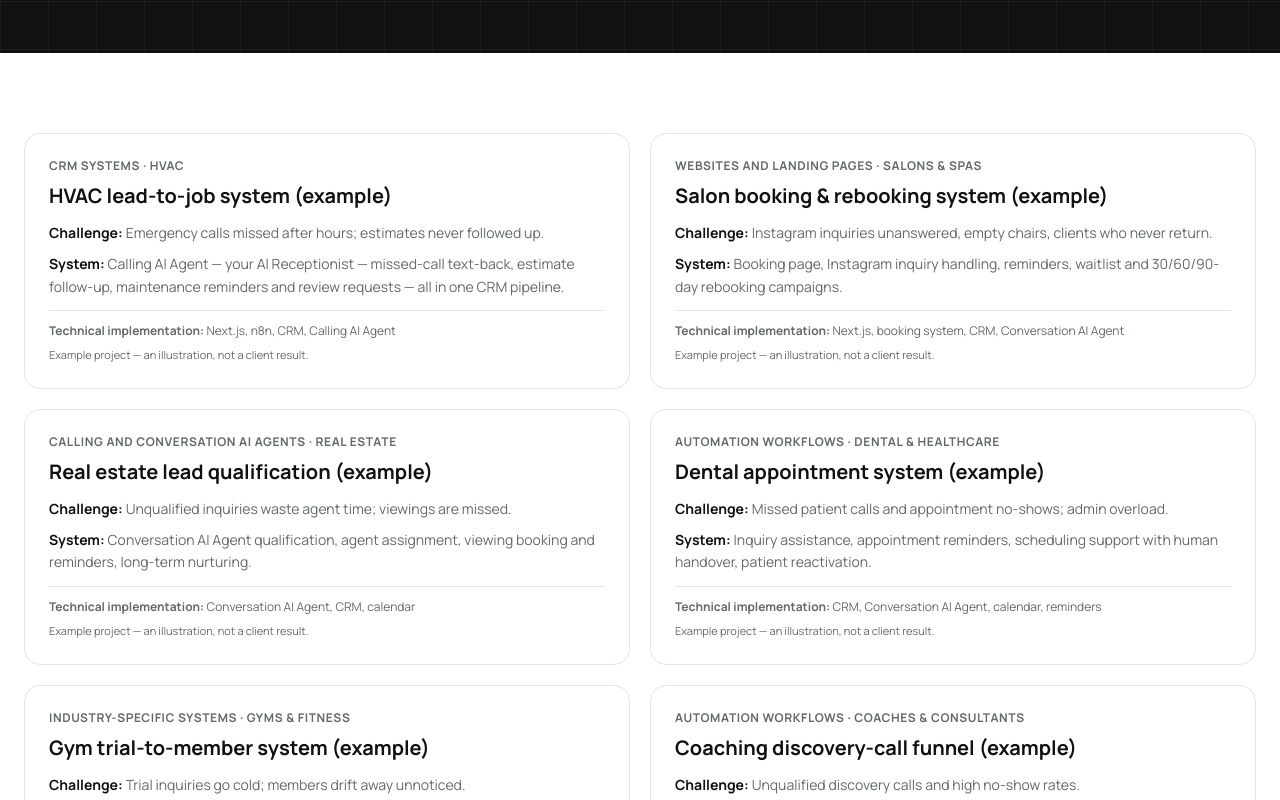
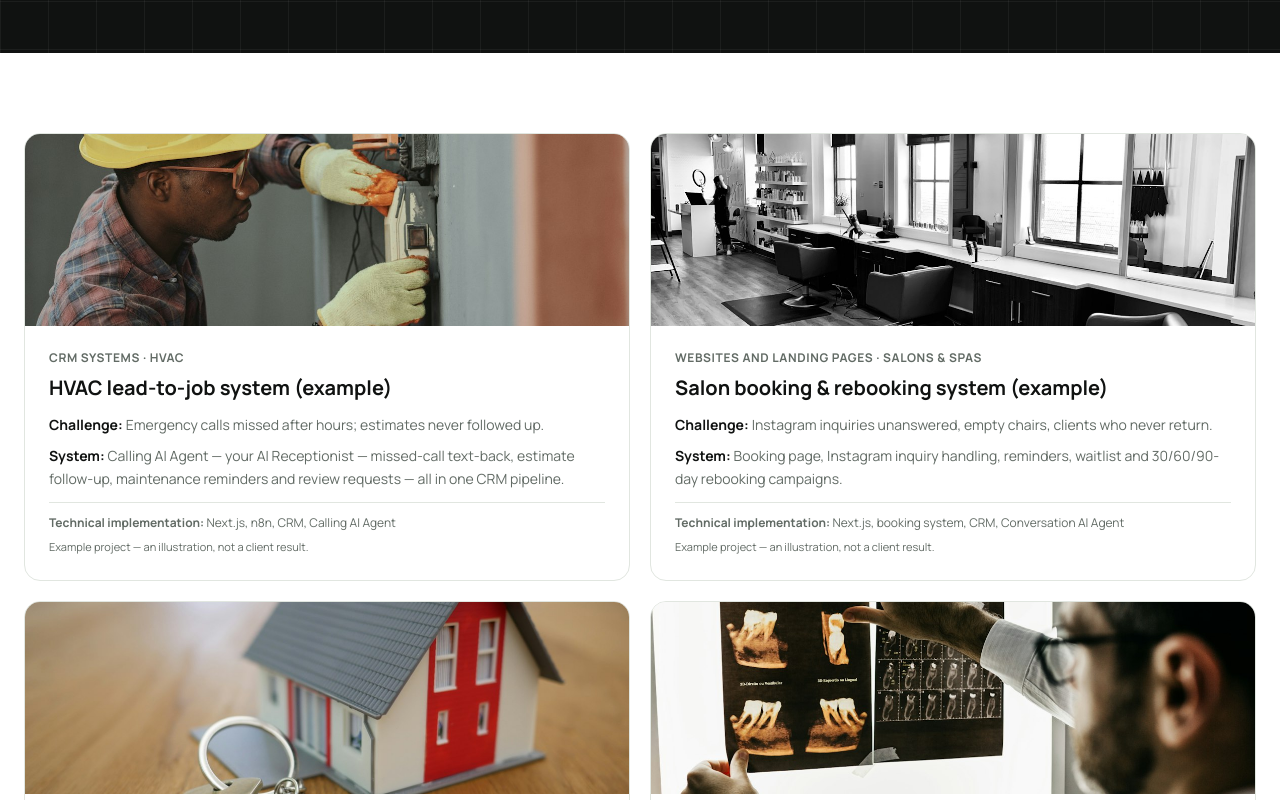
Before and after one commit to AZEDOR1014/AZEDOR-WEBISTE, a Next.js app: page /our-work in a window 1280 px wide. Shown: the part 400-1200 px from the top of the page. Built offline with nearby package versions, Linux system fonts and the light colour scheme.

Commit message:
Add real industry photos to Our Work project cards

```diff
--- a/app/our-work/page.tsx
+++ b/app/our-work/page.tsx
@@ -1,16 +1,17 @@
 import type { Metadata } from "next";
+import Image from "next/image";
 import Link from "next/link";
 import { SectionHead, CtaBanner } from "@/components/Shared";
 
 export const metadata: Metadata = { title: "Our Work — Examples | AZEDOR", description: "Example projects: websites, CRM systems, Calling and Conversation AI Agents, automation workflows and industry systems. Clearly labelled examples." };
 
 const PROJECTS = [
-  { title: "HVAC lead-to-job system (example)", industry: "HVAC", category: "CRM systems", challenge: "Emergency calls missed after hours; estimates never followed up.", system: "Calling AI Agent — your AI Receptionist — missed-call text-back, estimate follow-up, maintenance reminders and review requests — all in one CRM pipeline.", tech: "Next.js, n8n, CRM, Calling AI Agent" },
-  { title: "Salon booking & rebooking system (example)", industry: "Salons & Spas", category: "Websites and landing pages", challenge: "Instagram inquiries unanswered, empty chairs, clients who never return.", system: "Booking page, Instagram inquiry handling, reminders, waitlist and 30/60/90-day rebooking campaigns.", tech: "Next.js, booking system, CRM, Conversation AI Agent" },
-  { title: "Real estate lead qualification (example)", industry: "Real Estate", category: "Calling and Conversation AI Agents", challenge: "Unqualified inquiries waste agent time; viewings are missed.", system: "Conversation AI Agent qualification, agent assignment, viewing booking and reminders, long-term nurturing.", tech: "Conversation AI Agent, CRM, calendar" },
-  { title: "Dental appointment system (example)", industry: "Dental & Healthcare", category: "Automation workflows", challenge: "Missed patient calls and appointment no-shows; admin overload.", system: "Inquiry assistance, appointment reminders, scheduling support with human handover, patient reactivation.", tech: "CRM, Conversation AI Agent, calendar, reminders" },
-  { title: "Gym trial-to-member system (example)", industry: "Gyms & Fitness", category: "Industry-specific systems", challenge: "Trial inquiries go cold; members drift away unnoticed.", system: "Trial booking, onboarding, class reminders, at-risk member engagement and reactivation.", tech: "Next.js, CRM, automation workflows" },
-  { title: "Coaching discovery-call funnel (example)", industry: "Coaches & Consultants", category: "Automation workflows", challenge: "Unqualified discovery calls and high no-show rates.", system: "Qualification funnel, appointment reminders, prospect nurturing and automated onboarding.", tech: "Funnel, CRM, calendar, automation" },
+  { title: "HVAC lead-to-job system (example)", industry: "HVAC", category: "CRM systems", image: "/images/industries/hvac.jpg", challenge: "Emergency calls missed after hours; estimates never followed up.", system: "Calling AI Agent — your AI Receptionist — missed-call text-back, estimate follow-up, maintenance reminders and review requests — all in one CRM pipeline.", tech: "Next.js, n8n, CRM, Calling AI Agent" },
+  { title: "Salon booking & rebooking system (example)", industry: "Salons & Spas", category: "Websites and landing pages", image: "/images/industries/salons-spas.jpg", challenge: "Instagram inquiries unanswered, empty chairs, clients who never return.", system: "Booking page, Instagram inquiry handling, reminders, waitlist and 30/60/90-day rebooking campaigns.", tech: "Next.js, booking system, CRM, Conversation AI Agent" },
+  { title: "Real estate lead qualification (example)", industry: "Real Estate", category: "Calling and Conversation AI Agents", image: "/images/industries/real-estate.jpg", challenge: "Unqualified inquiries waste agent time; viewings are missed.", system: "Conversation AI Agent qualification, agent assignment, viewing booking and reminders, long-term nurturing.", tech: "Conversation AI Agent, CRM, calendar" },
+  { title: "Dental appointment system (example)", industry: "Dental & Healthcare", category: "Automation workflows", image: "/images/industries/dental-healthcare.jpg", challenge: "Missed patient calls and appointment no-shows; admin overload.", system: "Inquiry assistance, appointment reminders, scheduling support with human handover, patient reactivation.", tech: "CRM, Conversation AI Agent, calendar, reminders" },
+  { title: "Gym trial-to-member system (example)", industry: "Gyms & Fitness", category: "Industry-specific systems", image: "/images/industries/gyms-fitness.jpg", challenge: "Trial inquiries go cold; members drift away unnoticed.", system: "Trial booking, onboarding, class reminders, at-risk member engagement and reactivation.", tech: "Next.js, CRM, automation workflows" },
+  { title: "Coaching discovery-call funnel (example)", industry: "Coaches & Consultants", category: "Automation workflows", image: "/images/industries/coaches-consultants.jpg", challenge: "Unqualified discovery calls and high no-show rates.", system: "Qualification funnel, appointment reminders, prospect nurturing and automated onboarding.", tech: "Funnel, CRM, calendar, automation" },
 ];
 
 export default function OurWork() {
@@ -26,13 +27,16 @@ export default function OurWork() {
       <section className="py-20">
         <div className="mx-auto grid max-w-shell gap-5 px-4 sm:px-6 md:grid-cols-2">
           {PROJECTS.map((p) => (
-            <article key={p.title} className="rounded-card border border-line bg-white p-6">
+            <article key={p.title} className="overflow-hidden rounded-card border border-line bg-white">
+              <Image src={p.image} alt={p.title} width={1200} height={800} className="h-48 w-full object-cover" />
+              <div className="p-6">
                 <p className="text-xs font-bold uppercase tracking-wider text-muted">{p.category} · {p.industry}</p>
                 <h2 className="mt-2 text-xl font-bold">{p.title}</h2>
                 <p className="mt-3 text-sm leading-relaxed text-muted"><strong className="text-ink">Challenge:</strong> {p.challenge}</p>
                 <p className="mt-2 text-sm leading-relaxed text-muted"><strong className="text-ink">System:</strong> {p.system}</p>
                 <p className="mt-3 border-t border-line pt-3 text-xs text-muted"><strong>Technical implementation:</strong> {p.tech}</p>
                 <p className="mt-2 text-[11px] text-muted">Example project — an illustration, not a client result.</p>
+              </div>
             </article>
           ))}
         </div>
```
Lines whose indentation alone changed are shown as unchanged.
